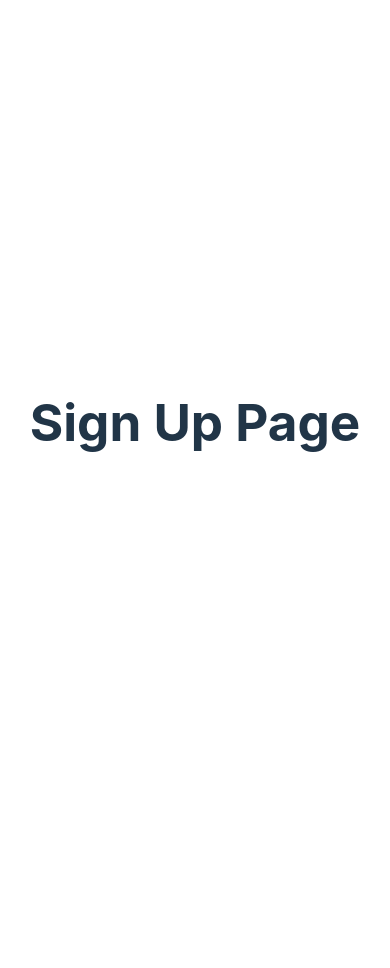
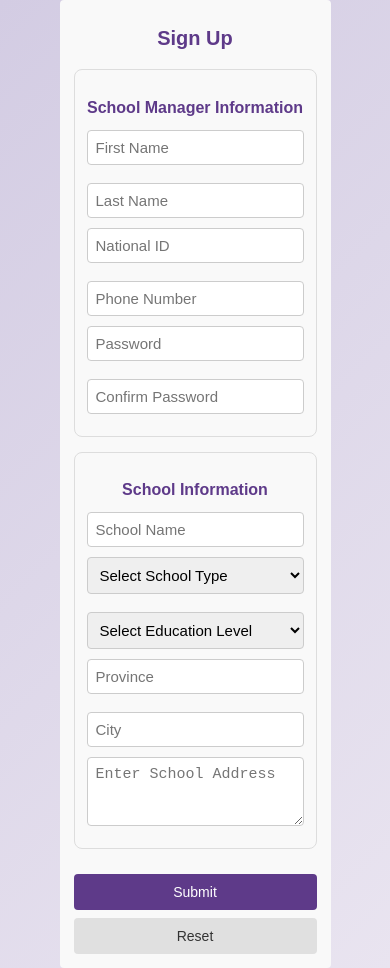
Before and after one commit to Arsalan-Zanganeh/SchoolManageUI, a React (Vite) app in the folder Frontend/: page /signup in a window 390 px wide. Before the commit the page ends 844 px from the top, so only its background shows below. Built offline with nearby package versions, Linux system fonts and the light colour scheme.

Commit message:
add sign up

```diff
--- a/Frontend/package.json
+++ b/Frontend/package.json
@@ -13,7 +13,8 @@
     "react": "^18.3.1",
     "react-dom": "^18.3.1",
     "react-icons": "^5.3.0",
-    "react-router-dom": "^6.27.0"
+    "react-router-dom": "^6.27.0",
+    "react-select": "^5.8.2"
   },
   "devDependencies": {
     "@eslint/js": "^9.13.0",
--- a/Frontend/src/App.css
+++ b/Frontend/src/App.css
@@ -1,5 +1,14 @@
+body {
+    background-color: white;
+    color: black;
+    font-family: Arial, sans-serif;
+}
+
 .main-container {
-    margin-inline: 5px;
+    margin-inline: auto;
+    text-align: center;
+    padding: 20px;
+    max-width: 600px;
 }
 
 .login-button-holder {
@@ -27,3 +36,42 @@
     outline: none;
     background-color: #2650EA;
 }
+@media (max-width: 768px) {
+    .main-container {
+        padding: 10px;
+        max-width: 90%;
+    }
+
+    h1 {
+        font-size: 1.25rem;
+    }
+
+    .main-buttons {
+        width: 130px;
+        padding: 10px;
+        font-size: 0.9rem;
+    }
+}
+
+
+@media (max-width: 480px) {
+    .main-container {
+        padding: 10px;
+        max-width: 95%;
+    }
+
+    h1 {
+        font-size: 1rem;
+    }
+
+    .main-buttons {
+        width: 100%;
+        padding: 10px;
+        font-size: 0.875rem;
+    }
+
+    .login-button-holder {
+        flex-direction: column;
+        gap: 15px;
+    }
+}
--- a/Frontend/src/login-page/login.css
+++ b/Frontend/src/login-page/login.css
@@ -2,6 +2,9 @@
     max-width: 1280px;
     margin: 0 auto;
     text-align: center;
+}
+body.signup-background {
+    background: linear-gradient(135deg, #D3CCE3, #E9E4F0);
 }
 
 .login-container {
--- a/Frontend/src/login-page/principal.jsx
+++ b/Frontend/src/login-page/principal.jsx
@@ -1,12 +1,20 @@
 import React, { useState } from "react";
 import { FaEye, FaEyeSlash } from "react-icons/fa";
 import './login.css'
+import { useEffect } from 'react';
 
 function LoginPrincipal() {
   const [passwordVisible, setPasswordVisible] = useState(false);
   const togglePasswordVisibility = () => {
     setPasswordVisible(!passwordVisible);
   };
+  useEffect(() => {
+    document.body.classList.add('signup-background');
+
+    return () => {
+      document.body.classList.remove('signup-background');
+    };
+  }, []);
 
   return (
     <>
--- a/Frontend/src/login-page/student.jsx
+++ b/Frontend/src/login-page/student.jsx
@@ -1,12 +1,20 @@
 import React, { useState } from "react";
 import { FaEye, FaEyeSlash } from "react-icons/fa";
 import './login.css'
+import { useEffect } from 'react';
 
 function LoginStudent() {
   const [passwordVisible, setPasswordVisible] = useState(false);
   const togglePasswordVisibility = () => {
     setPasswordVisible(!passwordVisible);
   };
+  useEffect(() => {
+    document.body.classList.add('signup-background');
+
+    return () => {
+      document.body.classList.remove('signup-background');
+    };
+  }, []);
 
   return (
     <>
--- a/Frontend/src/login-page/teacher.jsx
+++ b/Frontend/src/login-page/teacher.jsx
@@ -1,17 +1,25 @@
 import React, { useState } from "react";
 import { FaEye, FaEyeSlash } from "react-icons/fa";
 import './login.css'
+import { useEffect } from 'react';
 
 function LoginTeacher() {
   const [passwordVisible, setPasswordVisible] = useState(false);
   const togglePasswordVisibility = () => {
     setPasswordVisible(!passwordVisible);
   };
+  useEffect(() => {
+    document.body.classList.add('signup-background');
+
+    return () => {
+      document.body.classList.remove('signup-background');
+    };
+  }, []);
 
   return (
     <>
       <div className="login-container">
-        <h1 id="login-title">Login as school principal</h1>
+        <h1 id="login-title">Login as teacher</h1>
         <input type="text" placeholder="Username" className="login-input" id="login-input1" />
         <div className="password">
           <input
--- a/Frontend/src/signup-page/signup.css
+++ b/Frontend/src/signup-page/signup.css
@@ -0,0 +1,165 @@
+body.signup-background {
+    background: linear-gradient(135deg, #D3CCE3, #E9E4F0);
+}
+.signup-form-container {
+    max-width: 50rem;
+    margin: auto;
+    padding: 1.25rem;
+    background-color: #f9f9f9;
+    border-radius: 0.5rem;
+    box-shadow: 0px 0px 1.25rem #1313DF;
+    font-family: Arial, sans-serif;
+}
+
+.form-title {
+    text-align: center;
+    font-size: 1.5rem;
+    color: #5e3a89;
+    margin-bottom: 1.25rem;
+}
+
+.signup-form {
+    display: flex;
+    flex-direction: column;
+    gap: 0.9375rem;
+}
+
+.form-section {
+    padding: 0.9375rem;
+    border: 1px solid #ddd;
+    border-radius: 0.5rem;
+}
+
+.section-title {
+    font-size: 1.125rem;
+    color: #5e3a89;
+    margin-bottom: 0.625rem;
+}
+
+.form-group {
+    display: flex;
+    flex-wrap: wrap;
+    gap: 0.5rem;
+}
+
+.form-group input,
+.form-group select,
+.form-group textarea {
+    flex: 1;
+    padding: 0.625rem;
+    font-size: 1rem;
+    border: 1px solid #ccc;
+    border-radius: 0.25rem;
+    margin-bottom: 0.625rem;
+    transition: border-color 0.3s, box-shadow 0.3s;
+}
+
+.form-group input:focus,
+.form-group select:focus,
+.form-group textarea:focus {
+    border-color: #5e3a89;
+    box-shadow: 0 0 0 3px rgba(94, 58, 137, 0.5);
+}
+
+.form-group textarea {
+    resize: vertical;
+}
+
+.form-buttons {
+    display: flex;
+    justify-content: space-between;
+    margin-top: 0.625rem;
+}
+
+.submit-button {
+    background-color: #5e3a89;
+    color: white;
+    padding: 0.625rem 1.25rem;
+    border: none;
+    border-radius: 0.25rem;
+    cursor: pointer;
+    font-size: 1rem;
+}
+
+.reset-button {
+    background-color: #e0e0e0;
+    color: #333;
+    padding: 0.625rem 1.25rem;
+    border: none;
+    border-radius: 0.25rem;
+    cursor: pointer;
+    font-size: 1rem;
+}
+
+.submit-button:hover {
+    background-color: #472f6c;
+}
+
+.reset-button:hover {
+    background-color: #c7c7c7;
+}
+
+
+@media (max-width: 768px) {
+    .signup-form-container {
+      max-width: 100%;
+      padding: 1rem;
+      box-shadow: none;
+    }
+
+    .form-section {
+      padding: 0.75rem;
+    }
+
+    .form-group {
+      flex-direction: column;
+    }
+
+    .form-buttons {
+      flex-direction: column;
+      gap: 0.625rem;
+    }
+
+    .submit-button, .reset-button {
+      width: 100%;
+    }
+  }
+
+
+  @media (max-width: 480px) {
+    .signup-form-container {
+      max-width: 95%;
+      padding: 0.875rem;
+      border-radius: 0.25rem;
+    }
+
+    .form-title {
+      font-size: 1.25rem;
+    }
+
+    .section-title {
+      font-size: 1rem;
+    }
+
+    .form-group input, .form-group select, .form-group textarea {
+      font-size: 0.9375rem;
+      padding: 0.5rem;
+    }
+
+    .form-buttons {
+      gap: 0.5rem;
+    }
+
+    .submit-button, .reset-button {
+      font-size: 0.875rem;
+    }
+  }
+
+input:-webkit-autofill,
+textarea:-webkit-autofill,
+select:-webkit-autofill {
+    background-color: #0c0505 !important;
+    color: #333 !important;
+    -webkit-box-shadow: 0 0 0px 1000px #080707 inset;
+    transition: background-color 5000s ease-in-out 0s;
+}
--- a/Frontend/src/signup-page/signup.jsx
+++ b/Frontend/src/signup-page/signup.jsx
@@ -1,10 +1,69 @@
-import './signup.css'
+import './signup.css';
+import { useEffect } from 'react';
 
 function SignUp() {
-return (
-    <>
-      <h1>Sign Up Page</h1>
-    </>
+  useEffect(() => {
+    document.body.classList.add('signup-background');
+
+    return () => {
+      document.body.classList.remove('signup-background');
+    };
+  }, []);
+  return (
+    <div className="signup-form-container">
+      <h1 className="form-title">Sign Up</h1>
+      <form className="signup-form">
+
+        <div className="form-section">
+          <h2 className="section-title">School Manager Information</h2>
+          <div className="form-group">
+            <input type="text" placeholder="First Name" />
+            <input type="text" placeholder="Last Name" />
+          </div>
+          <div className="form-group">
+            <input type="text" placeholder="National ID" />
+            <input type="text" placeholder="Phone Number" />
+          </div>
+          <div className="form-group">
+            <input type="password" placeholder="Password" />
+            <input type="password" placeholder="Confirm Password" />
+          </div>
+        </div>
+
+
+        <div className="form-section">
+          <h2 className="section-title">School Information</h2>
+          <div className="form-group">
+            <input type="text" placeholder="School Name" />
+          </div>
+          <div className="form-group">
+            <select>
+              <option value="">Select School Type</option>
+              <option value="public">Public</option>
+              <option value="private">Private</option>
+            </select>
+            <select>
+              <option value="">Select Education Level</option>
+              <option value="primary">Primary</option>
+              <option value="middle">Middle</option>
+              <option value="high">High School</option>
+            </select>
+          </div>
+          <div className="form-group">
+            <input type="text" placeholder="Province" />
+            <input type="text" placeholder="City" />
+          </div>
+          <div className="form-group">
+            <textarea placeholder="Enter School Address" rows="3"></textarea>
+          </div>
+        </div>
+
+        <div className="form-buttons">
+          <button type="submit" className="submit-button">Submit</button>
+          <button type="reset" className="reset-button">Reset</button>
+        </div>
+      </form>
+    </div>
   );
 }
 
```
Also changed, not shown: 1 other file (tests, documents, lock files or other folders).
